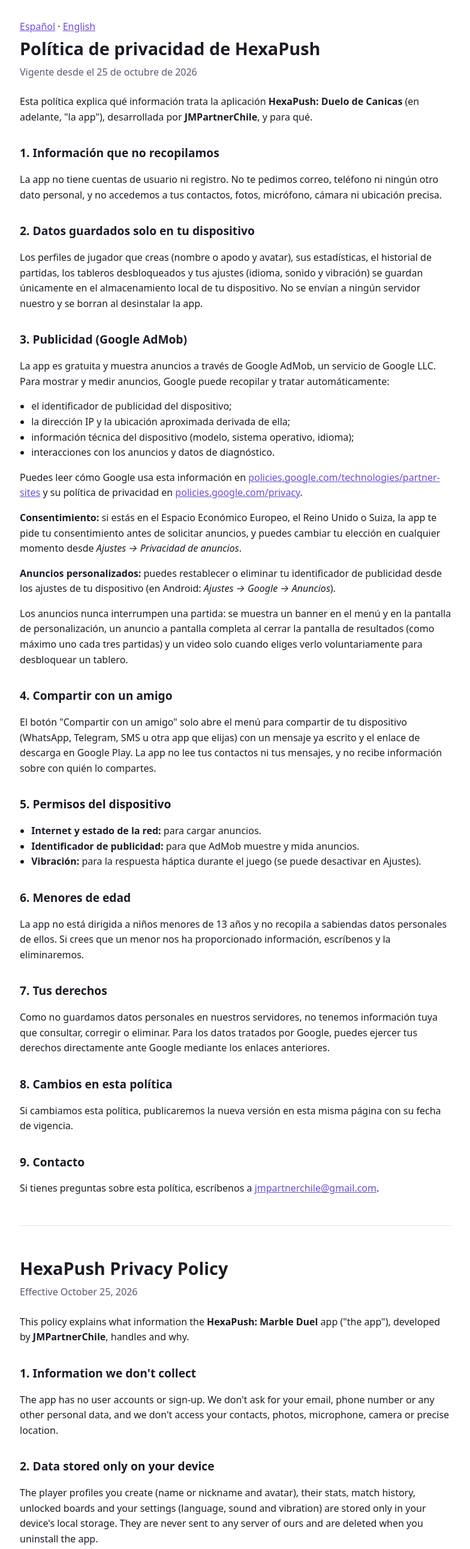
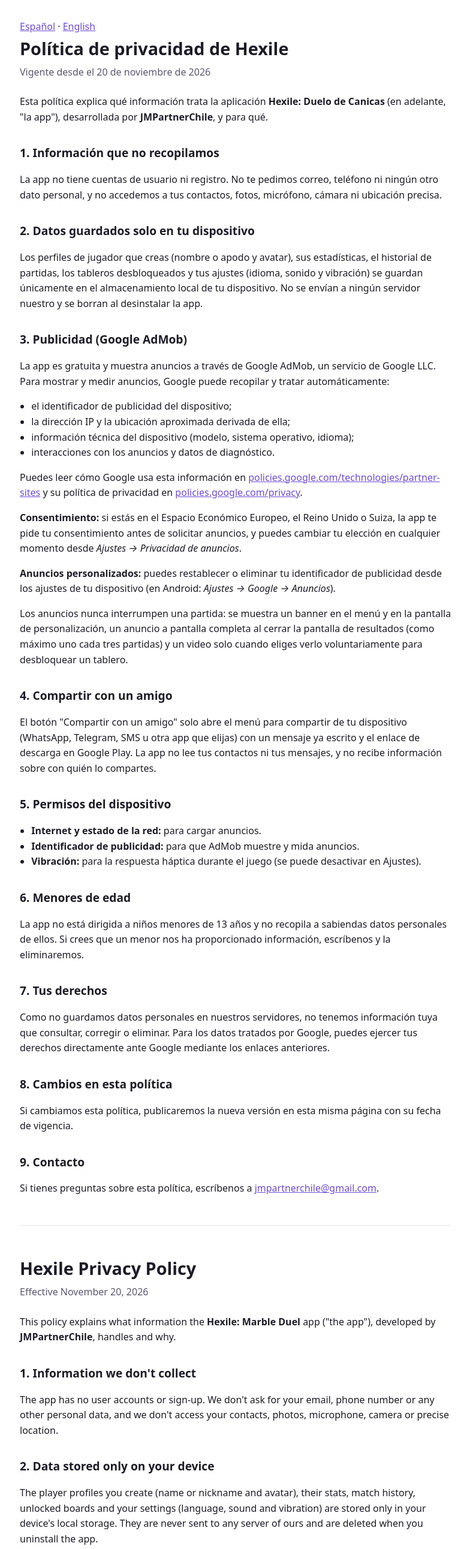
Before and after one commit to jmpartnerchile-lab/jmpartnerchile-lab.github.io, a plain HTML site: page hexapush/privacy/index.html in a window 1280 px wide. Shown: the top 2583 px of the page at 60% size, without its empty margins (247-1031 px from the left). Drawn offline with Linux system fonts and the light colour scheme.

Commit message:
Hexile: renombrar HexaPush en política de privacidad y portada

```diff
--- a/hexapush/privacy/index.html
+++ b/hexapush/privacy/index.html
@@ -3,7 +3,7 @@
 <head>
 <meta charset="utf-8">
 <meta name="viewport" content="width=device-width, initial-scale=1">
-<title>HexaPush · Política de privacidad / Privacy Policy</title>
+<title>Hexile · Política de privacidad / Privacy Policy</title>
 <style>
   :root { --bg: #ffffff; --text: #1d1b26; --muted: #5b5870; --accent: #6d4bd8; --line: #e6e3ef; }
   @media (prefers-color-scheme: dark) { :root { --bg: #0e0a1f; --text: #f1eefb; --muted: #aaa4c4; --accent: #a993ff; --line: #2a2342; } }
@@ -22,10 +22,10 @@
   <nav><a href="#es">Español</a> · <a href="#en">English</a></nav>
 
   <section id="es" lang="es">
-    <h1>Política de privacidad de HexaPush</h1>
-    <p class="meta">Vigente desde el 25 de octubre de 2026</p>
+    <h1>Política de privacidad de Hexile</h1>
+    <p class="meta">Vigente desde el 20 de noviembre de 2026</p>
 
-    <p>Esta política explica qué información trata la aplicación <strong>HexaPush: Duelo de Canicas</strong> (en adelante, "la app"), desarrollada por <strong>JMPartnerChile</strong>, y para qué.</p>
+    <p>Esta política explica qué información trata la aplicación <strong>Hexile: Duelo de Canicas</strong> (en adelante, "la app"), desarrollada por <strong>JMPartnerChile</strong>, y para qué.</p>
 
     <h2>1. Información que no recopilamos</h2>
     <p>La app no tiene cuentas de usuario ni registro. No te pedimos correo, teléfono ni ningún otro dato personal, y no accedemos a tus contactos, fotos, micrófono, cámara ni ubicación precisa.</p>
@@ -72,10 +72,10 @@
   <hr>
 
   <section id="en" lang="en">
-    <h1>HexaPush Privacy Policy</h1>
-    <p class="meta">Effective October 25, 2026</p>
+    <h1>Hexile Privacy Policy</h1>
+    <p class="meta">Effective November 20, 2026</p>
 
-    <p>This policy explains what information the <strong>HexaPush: Marble Duel</strong> app ("the app"), developed by <strong>JMPartnerChile</strong>, handles and why.</p>
+    <p>This policy explains what information the <strong>Hexile: Marble Duel</strong> app ("the app"), developed by <strong>JMPartnerChile</strong>, handles and why.</p>
 
     <h2>1. Information we don't collect</h2>
     <p>The app has no user accounts or sign-up. We don't ask for your email, phone number or any other personal data, and we don't access your contacts, photos, microphone, camera or precise location.</p>
```
Also changed, not shown: index.html (+1 -1 lines).
